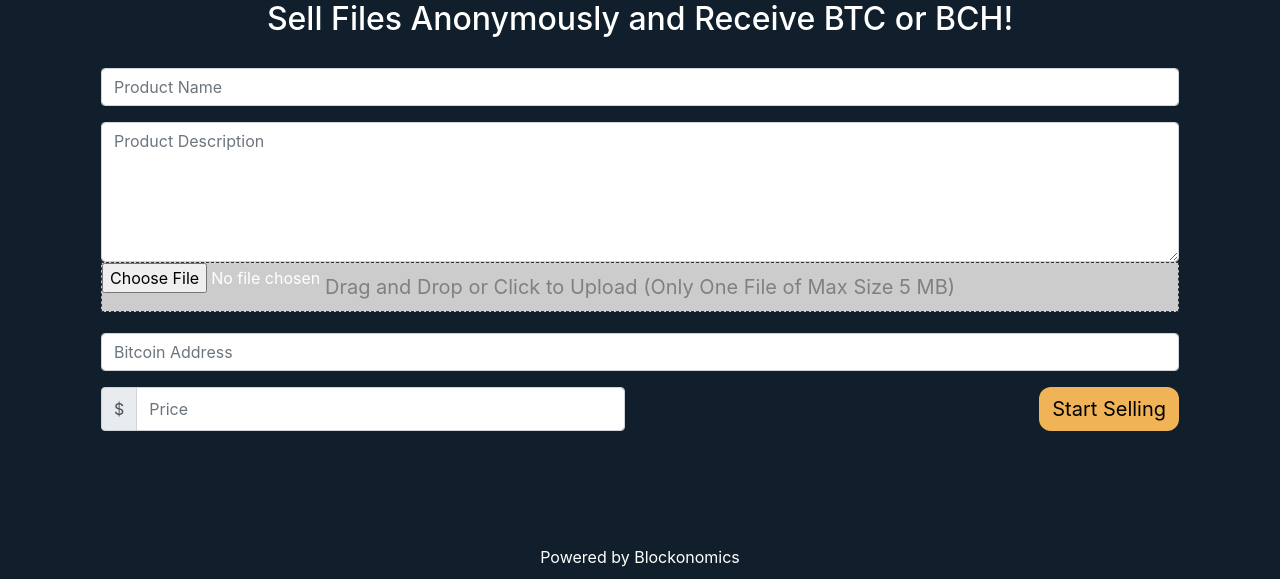
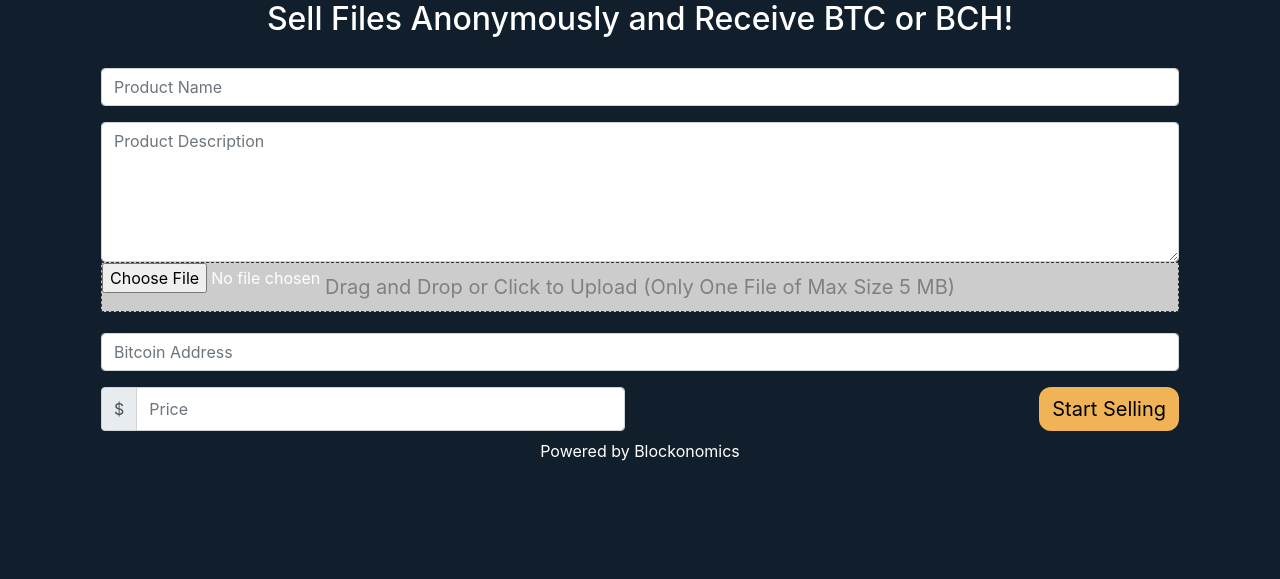
Before and after one commit to AJ-54/SatoshiBox, a Django app: page / in a window 1280 px wide. Shown: the part 221-800 px from the top of the page. Run offline with Django 3.2, Linux system fonts and the light colour scheme; some libraries are stand-ins or nearby versions.

Commit message:
updated position of footer

```diff
--- a/core/static/css/footer.css
+++ b/core/static/css/footer.css
@@ -1,8 +1,5 @@
 .foot {
     text-align: center;
     color: #fff;
-    position: absolute;
-    bottom: 10px;
-    left: 50%;
-    transform: translateX(-50%);
+    height: 2rem;
 }
--- a/core/templates/template_tags/footer.html
+++ b/core/templates/template_tags/footer.html
@@ -1,7 +1,5 @@
 <footer>
-    <center>
-        <div class="foot">
-            Powered by Blockonomics
-        </div>
-    </center>
+    <div class="foot p-2">
+        Powered by Blockonomics
+    </div>
 </footer>
```
